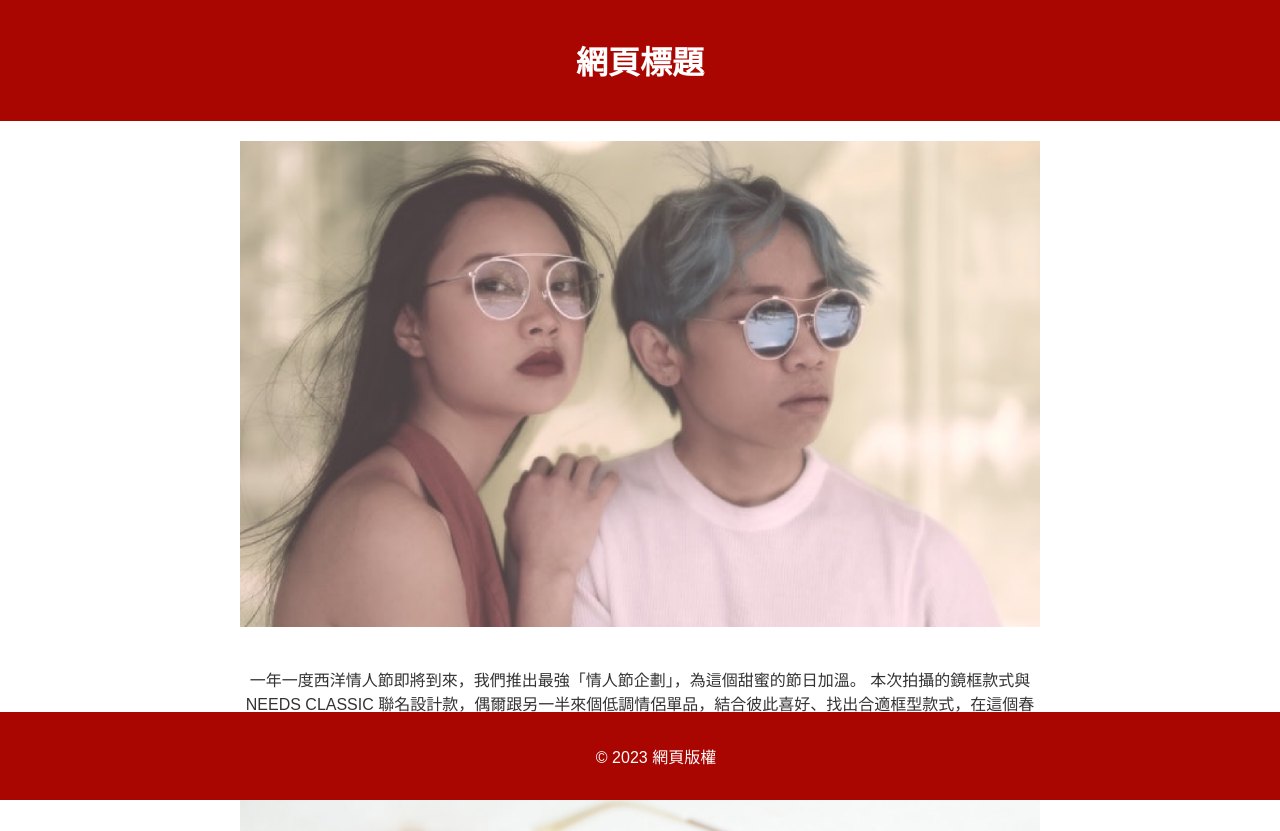
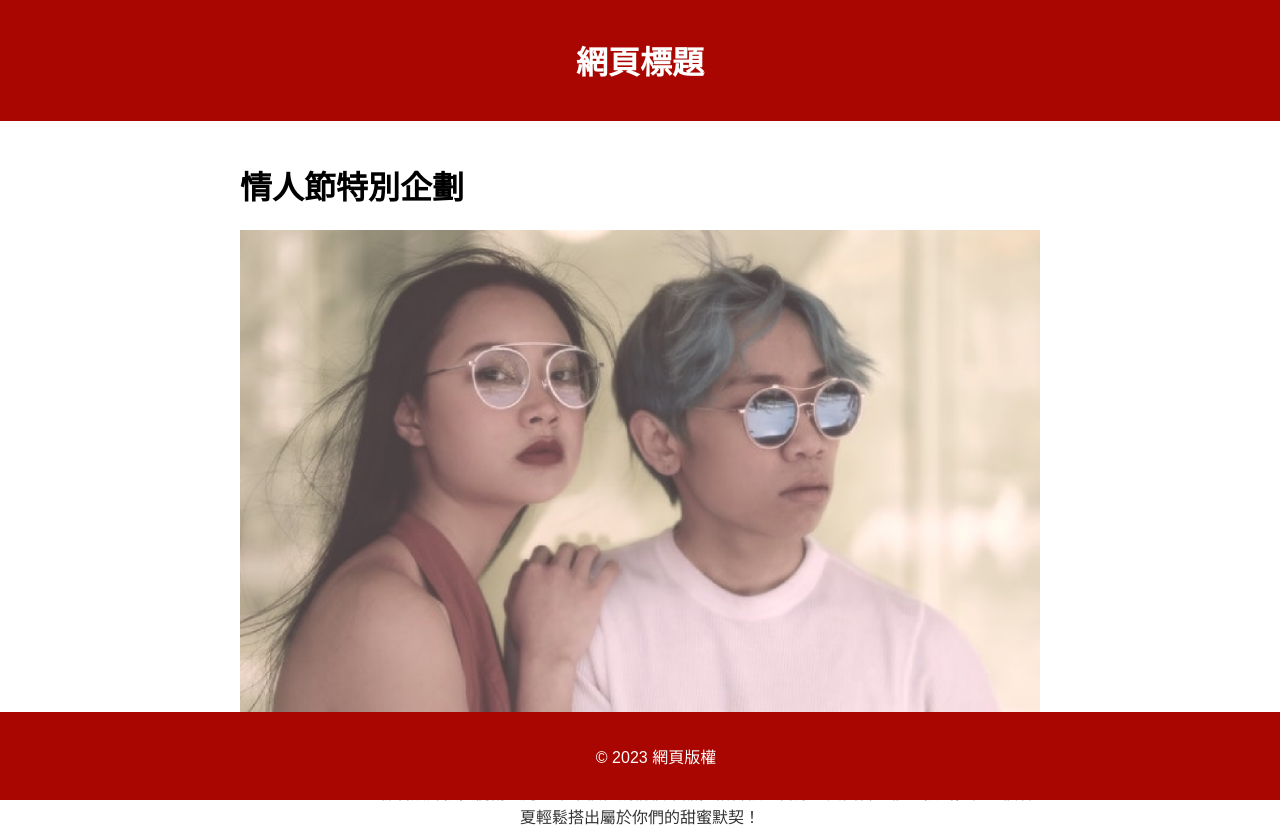
Before and after one commit to eateat8857/eateat8857.github.io, a plain HTML site: page JS/web1920-9.html in a window 1280 px wide. Shown: the top 831 px of the page. Drawn offline with Linux system fonts and the light colour scheme.

Commit message:
Update web1920-9.html

```diff
--- a/JS/web1920-9.html
+++ b/JS/web1920-9.html
@@ -14,6 +14,7 @@
     </header>
 
     <div class="main-content">
+        <h1>情人節特別企劃</h1>
         <div class="product-container">
             <img src="blogpage-1.png" alt="商品照片" class="product-image">
             <p class="product-description">一年一度西洋情人節即將到來，我們推出最強「情人節企劃」，為這個甜蜜的節日加溫。 本次拍攝的鏡框款式與 NEEDS CLASSIC 聯名設計款，偶爾跟另一半來個低調情侶單品，結合彼此喜好、找出合適框型款式，在這個春夏輕鬆搭出屬於你們的甜蜜默契！</p>
```
